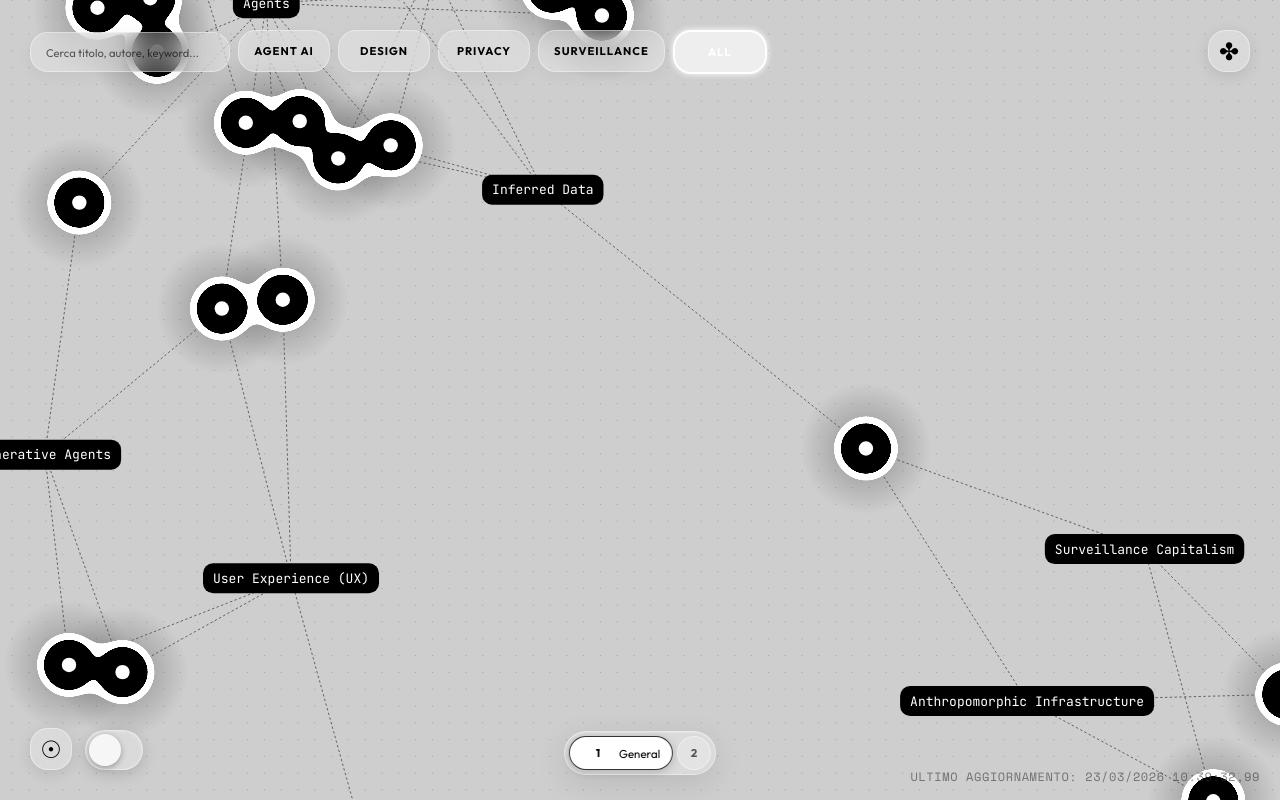
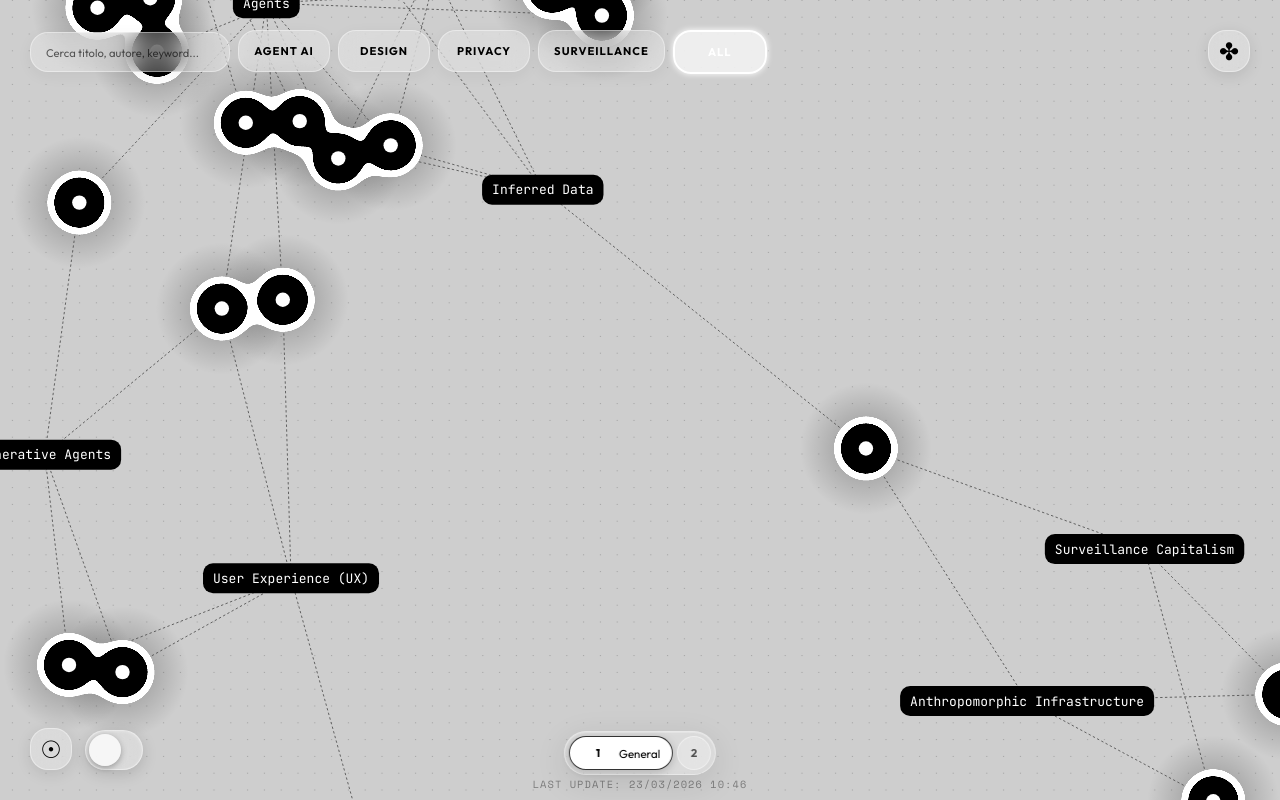
Before and after one commit to nicoloarmelin/mappa-na, a website: page index.html in a window 1280 px wide. Drawn offline with nearby package versions, Linux system fonts and the light colour scheme; no server answers; animation ran at ten frames a second.

Commit message:
Test etichetta 2

```diff
--- a/last_update.txt
+++ b/last_update.txt
@@ -1 +1 @@
-23/03/2026 10:39:32,99
+23/03/2026 10:46:51,43
--- a/map.js
+++ b/map.js
@@ -2427,11 +2427,16 @@ async function fetchLastUpdate() {
         const res = await fetch('./last_update.txt');
         if (!res.ok) return;
         const text = await res.text();
-        if (!text.trim()) return;
+        const rawText = text.trim();
+        // Gestione formattazione: togliamo secondi e millisecondi (es. 10:45:30.20 -> 10:45)
+        // Prendiamo la data e i primi 5 caratteri del tempo
+        const parts = rawText.split(/\s+/).filter(p => p.length > 0);
+        const datePart = parts[0] || "";
+        const timePart = parts[1] ? parts[1].substring(0, 5) : "";
 
         const div = document.createElement('div');
         div.id = 'last-update-overlay';
-        div.textContent = `Ultimo aggiornamento: ${text.trim()}`;
+        div.textContent = `Last update: ${datePart} ${timePart}`;
         document.body.appendChild(div);
     } catch (e) {
         console.error("Errore recupero data ultimo aggiornamento", e);
--- a/style.css
+++ b/style.css
@@ -2556,14 +2556,15 @@ body.static-mode #empty-page-placeholder {
    ========================================== */
 #last-update-overlay {
     position: fixed;
-    bottom: 15px;
-    right: 20px;
+    bottom: 8px;
+    left: 50%;
+    transform: translateX(-50%);
     z-index: 9999;
-    font-size: 0.75rem;
-    color: #333;
-    opacity: 0.6;
-    pointer-events: none; /* Non intralcia la mappa sottostante */
+    font-size: 0.65rem;
+    color: #000;
+    opacity: 0.4;
+    pointer-events: none;
     font-family: var(--font-mono);
     text-transform: uppercase;
-    letter-spacing: 0.05em;
-}
+    letter-spacing: 0.1em;
+}
```
